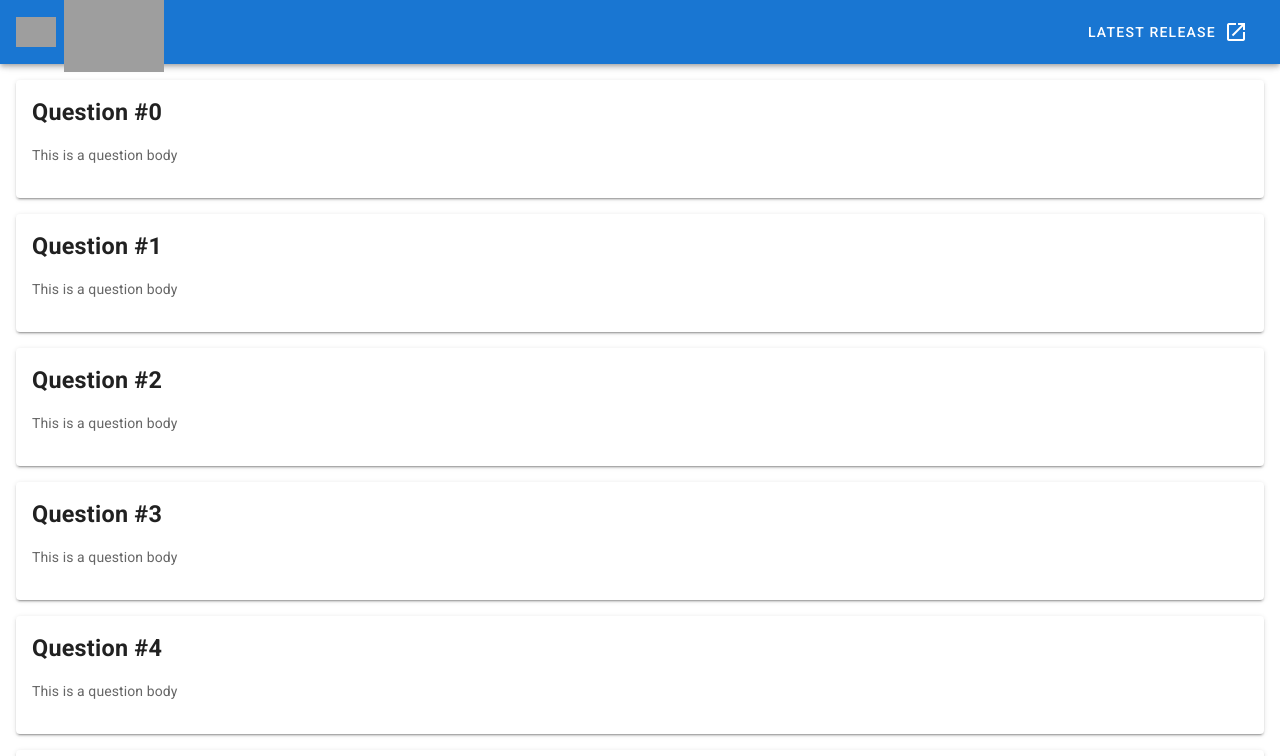
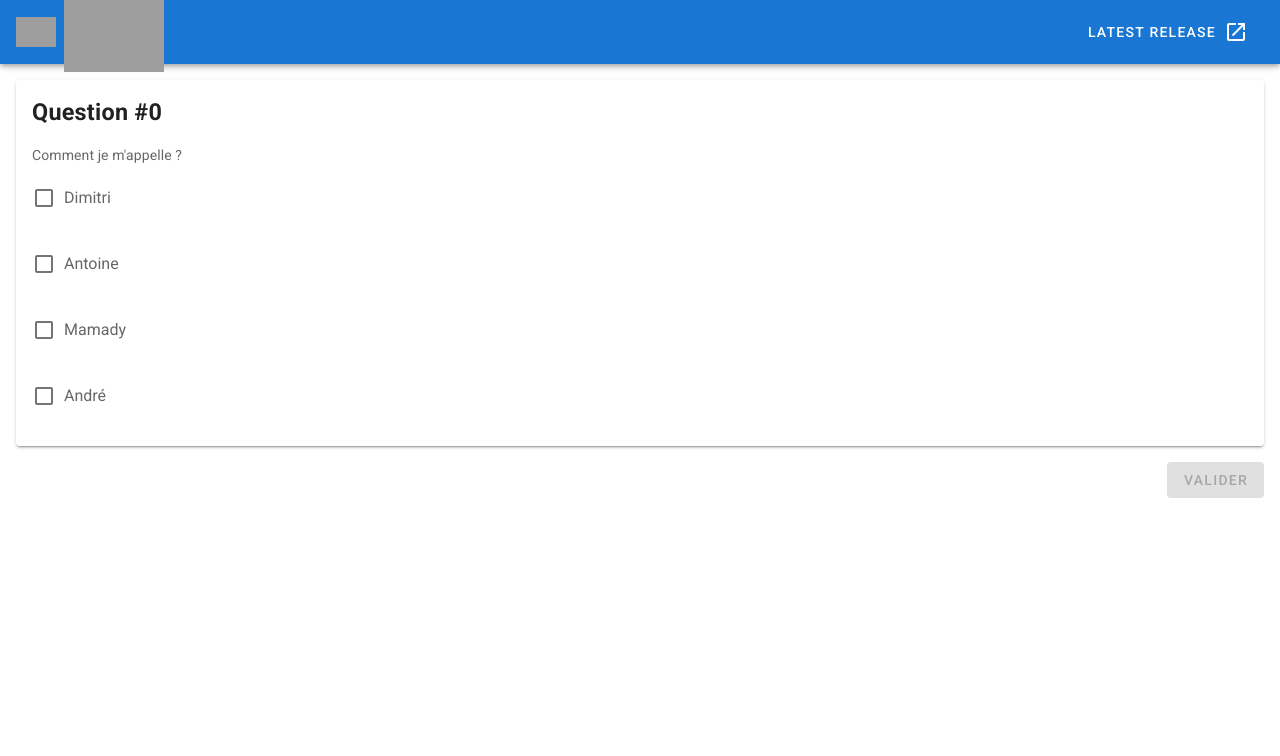
Before and after one commit to berririasmaOrg/APP4-Project-MiseSituation, a Vue app in the folder 7-quizz-fe/: page / in a window 1280 px wide. Shown: the top 756 px of the page. Built offline with nearby package versions, Linux system fonts and the light colour scheme; grey boxes are pictures that could not be loaded.

Commit message:
quiz and correction

```diff
--- a/7-quizz-fe/src/App.vue
+++ b/7-quizz-fe/src/App.vue
@@ -1,10 +1,6 @@
 <template>
   <v-app>
-    <v-app-bar
-      app
-      color="primary"
-      dark
-    >
+    <v-app-bar app color="primary" dark>
       <div class="d-flex align-center">
         <v-img
           alt="Vuetify Logo"
@@ -38,53 +34,84 @@
     </v-app-bar>
 
     <v-main>
-      <question v-for="(q, i) in qs" class="ma-4" :key="i" :number="i" :question="q" />
+      <question :disable="correction.length === questions.length"
+        v-for="(question, i) in questions"
+        v-model="values[i]"
+        class="ma-4"
+        :key="i"
+        :number="i"
+        :question="question"
+      >
+        <template v-slot:correction v-if="correction.length === questions.length">
+          <span v-if="correction[i]" class="green--text">Bravo! C'est la bonne réponse</span>
+          <span v-else class="red--text">Dommage! La bonne réponse était {{ correctAnswers(question) }}</span>
+        </template>
+      </question>
+      <div class="d-flex flex-row mx-4">
+        <v-spacer></v-spacer>
+      <v-btn v-show="correction.length !== questions.length" class="primary" @click="correctQuizz()" :disabled="!values.every(v => v.length > 0)">Valider</v-btn>
+      </div>
     </v-main>
   </v-app>
 </template>
 
 <script>
-//import HelloWorld from './components/HelloWorld';
-import Question from './components/Question';
+import Question from "./components/Question";
 
 export default {
-  name: 'App',
+  name: "App",
 
   components: {
     Question,
-    //HelloWorld,
   },
 
   data: () => ({
-    hey: 'Hello World',
-    qs: [{
-      title: 'This is a question title',
-      body: 'This is a question body',
-    },{
-      title: 'This is a question title',
-      body: 'This is a question body',
-    },{
-      title: 'This is a question title',
-      body: 'This is a question body',
-    },{
-      title: 'This is a question title',
-      body: 'This is a question body',
-    },{
-      title: 'This is a question title',
-      body: 'This is a question body',
-    },{
-      title: 'This is a question title',
-      body: 'This is a question body',
-    },{
-      title: 'This is a question title',
-      body: 'This is a question body',
-    },{
-      title: 'This is a question title',
-      body: 'This is a question body',
-    },{
-      title: 'This is a question title',
-      body: 'This is a question body',
-    },]
+    questions: [
+      {
+        text: "Comment je m'appelle ?",
+        answers: [
+          {
+            answer: "Dimitri",
+            correct: false,
+          },
+          {
+            answer: "Antoine",
+            correct: false,
+          },
+          {
+            answer: "Mamady",
+            correct: true,
+          },
+          {
+            answer: "André",
+            correct: false,
+          },
+        ],
+      },
+    ],
+    values: [[]],
+    correction: []
   }),
+
+  methods: {
+    isCorrect(answers, selected) {
+      if (answers.length !== selected.length) return false;
+      for (const choice of selected)
+        if (!answers.includes(choice)) return false;
+      return true;
+    },
+
+    correctAnswers(question) {
+      return question.answers.filter((a) => a.correct).map((a) => a.answer);
+    },
+
+    correctQuizz() {
+      for (const i in this.values) {
+        this.correction.push(
+          this.isCorrect(this.correctAnswers(this.questions[i]), this.values[i])
+        );
+      }
+    },
+  },
 };
 </script>
--- a/7-quizz-fe/src/components/Question.vue
+++ b/7-quizz-fe/src/components/Question.vue
@@ -1,19 +1,37 @@
 <template>
+  <div>
     <v-card>
-        <v-card-title>
+      <v-card-title>
         <h3>{{ `Question #${number}` }}</h3>
-        </v-card-title>
-        <v-card-text>
-        <p>{{ question.body }}</p>
-        </v-card-text>
+      </v-card-title>
+      <v-card-text>
+        <p>{{ question.text }}</p>
+        <v-checkbox
+            :disabled="disable"
+          v-model="response"
+          v-for="(answer, i) in question.answers"
+          :key="i"
+          :label="answer.answer"
+          :value="answer.answer"
+        ></v-checkbox>
+      </v-card-text>
     </v-card>
+    <slot name="correction" class="flex-shrink-1"></slot>
+  </div>
 </template>
 
 <script>
 export default {
-  name: 'QuestionComponent',
+  name: "QuestionComponent",
 
   props: {
+    value: {
+      default: () => [],
+    },
+    disable: {
+      type: Boolean,
+      default: false,
+    },
     number: {
       type: Number,
       required: true,
@@ -23,8 +41,20 @@ export default {
       required: true,
     },
   },
+
+  computed: {
+    response: {
+      get() {
+        return this.value;
+      },
+      set(value) {
+        this.$emit("input", value);
+      },
+    },
+  },
+
   data: () => ({
-    hey: 'Hello World',
+    hey: "Hello World",
   }),
 };
 </script>
```
Also changed, not shown: 7-quizz-fe/src/components/HelloWorld.vue (deleted, +0 -151 lines), 2 other files (tests, documents, lock files or other folders).
